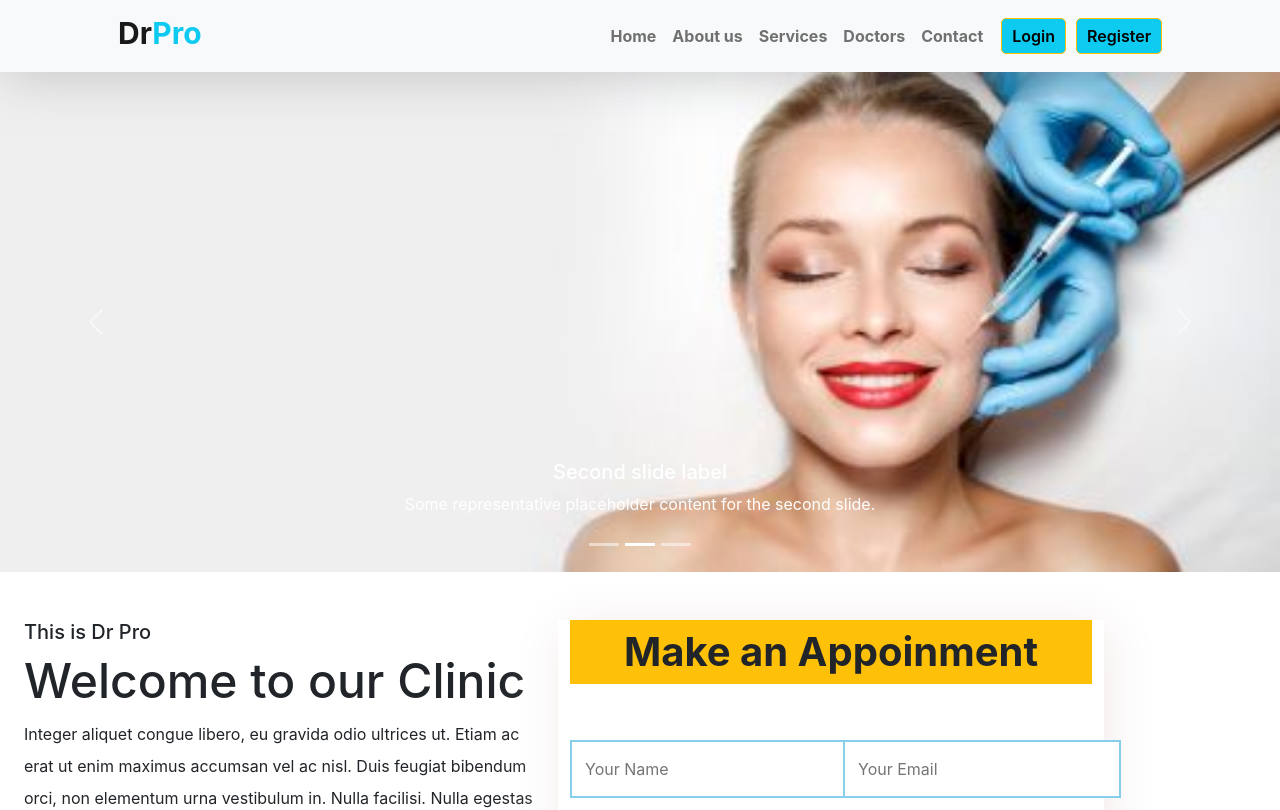
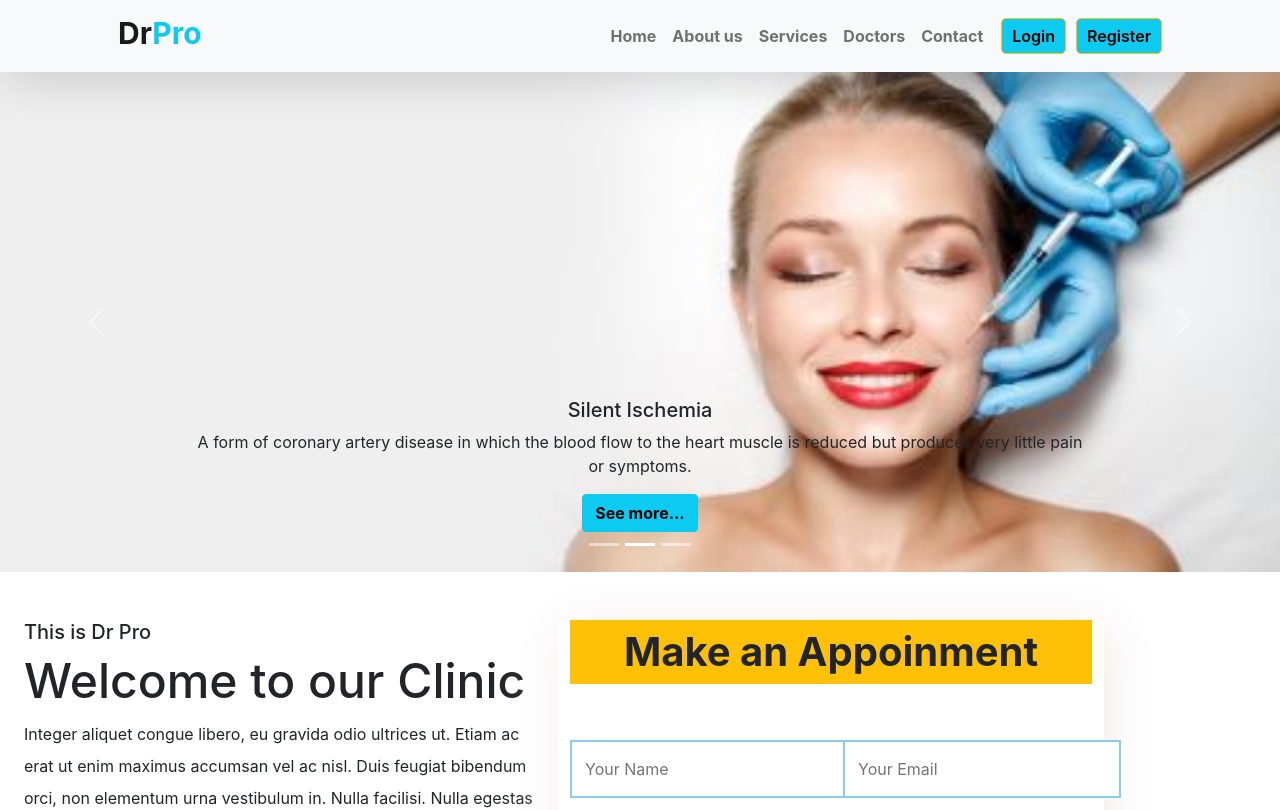
Before and after one commit to tanjim1905/healthcare-related-website, a React (Create React App) app: page / in a window 1280 px wide. Shown: the top 810 px of the page. Built offline with nearby package versions, Linux system fonts and the light colour scheme; no server answers.

Commit message:
added some code

```diff
--- a/src/components/BannerSlider/BannerSlider.css
+++ b/src/components/BannerSlider/BannerSlider.css
@@ -2,6 +2,7 @@
   height: 500px !important;
 }
 
+/* MediaQuery for small screen */
 @media only screen and (max-width: 600px) {
   .carousel-item img {
     height: 200px !important;
--- a/src/components/BannerSlider/BannerSlider.js
+++ b/src/components/BannerSlider/BannerSlider.js
@@ -6,7 +6,7 @@ import './BannerSlider.css';
 
 const BannerSlider = () => {
     return (
-        <>
+      <div>
         <div id="carouselExampleCaptions" className="carousel slide mb-5" data-bs-ride="carousel">
           <div className="carousel-indicators">
             <button type="button" data-bs-target="#carouselExampleCaptions" data-bs-slide-to="0" className="active" aria-current="true" aria-label="Slide 1"></button>
@@ -17,22 +17,25 @@ const BannerSlider = () => {
           <div className="carousel-item active">
             <img src={slider1} className="d-block w-100" alt="..."/>
             <div className="carousel-caption d-none d-md-block">
-        <h5>First slide label</h5>
-        <p>Some representative placeholder content for the first slide.</p>
+              <h5 className="text-dark">Coronary Artery Disease</h5>
+              <p className="text-dark">Blockage in the coronary arteries is called coronary artery disease—a condition in which the heart muscles don't get enough blood and oxygen.</p>
+              <div className="btn btn-info fw-bold">See more...</div>
             </div>
           </div>
           <div className="carousel-item">
             <img src={slider2} className="d-block w-100" alt="..."/>
             <div className="carousel-caption d-none d-md-block">
-        <h5>Second slide label</h5>
-        <p>Some representative placeholder content for the second slide.</p>
+              <h5 className="text-dark">Silent Ischemia</h5>
+              <p className="text-dark">A form of coronary artery disease in which the blood flow to the heart muscle is reduced but produces very little pain or symptoms.</p>
+              <div className="btn btn-info fw-bold">See more...</div>
             </div>
           </div>
           <div className="carousel-item">
           <img src={slider3} className="d-block w-100" alt="..."/>
           <div className="carousel-caption d-none d-md-block">
-        <h5>Third slide label</h5>
-        <p>Some representative placeholder content for the third slide.</p>
+            <h5 className="text-dark">Angina</h5>
+            <p className="text-dark">Angina is discomfort or pain that occurs when your heart is not getting enough oxygen and nutrients. Angina may be caused by a narrowing of the arteries or muscle spasms in the coronary arteries.</p>
+            <div className="btn btn-info fw-bold">See more...</div>
           </div>
           </div>
           </div>
@@ -45,7 +48,7 @@ const BannerSlider = () => {
             <span className="visually-hidden">Next</span>
           </button>
         </div>
-        </>
+      </div>
     );
 };
 
--- a/src/components/Offer/Offer.css
+++ b/src/components/Offer/Offer.css
@@ -28,6 +28,7 @@
   font-weight: 600;
 }
 
+/* MediaQuery for small screen */
 @media only screen and (max-width: 600px) {
   .offer-container {
     width: 300px;
--- a/src/components/Service/Service.js
+++ b/src/components/Service/Service.js
@@ -12,7 +12,9 @@ const Service = (props) => {
             <div class="card-body">
               <h5 class="card-title">{title}</h5>
               <p class="card-text py-2" style={{height: '150px'}}>{description}</p>
-          <Link className="text-decoration-none" to={`/details/${id}`}><div className="btn-info w-50 mx-auto py-2 fw-bold text-center">Details</div></Link>
+              <Link className="text-decoration-none" to={`/details/${id}`}>
+                <div className="btn-info w-50 mx-auto py-2 fw-bold text-center">Details</div>
+              </Link>
             </div>
           </div>
         </div>
```
Also changed, not shown: src/components/Header/Header.css (deleted), src/components/Offer/Offer.js (indentation only). Lines whose indentation alone changed are shown as unchanged.
